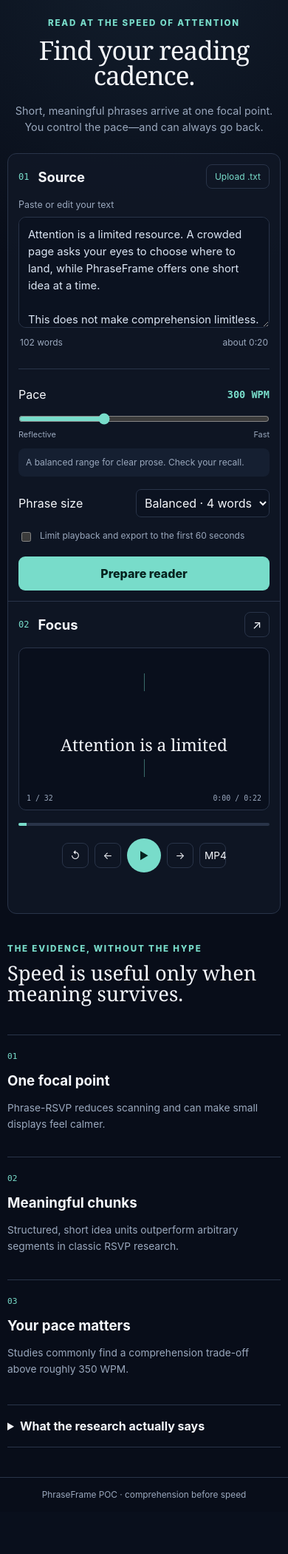
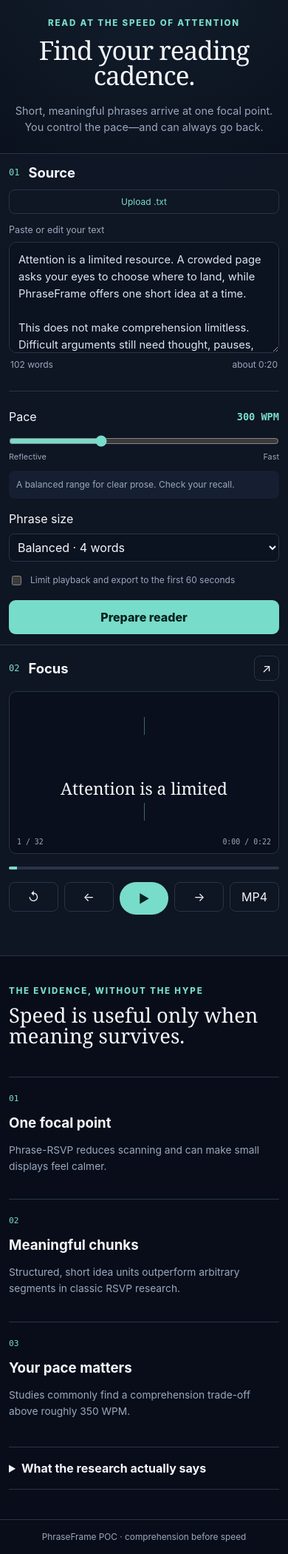
Before and after one commit to RodBC/PhraseFrame, a FastAPI app: page / in a window 390 px wide. Shown: the part 62-2162 px from the top of the page at 74% size. Before the commit the page ends 2089 px from the top, so only its background shows below. Run offline with FastAPI, Linux system fonts and the light colour scheme.

Commit message:
retry de responsividade

```diff
--- a/src/phraseframe/web/static/styles.css
+++ b/src/phraseframe/web/static/styles.css
@@ -49,7 +49,12 @@ button:focus-visible, textarea:focus-visible, select:focus-visible, input:focus-
 .brand { color: var(--text); display: flex; gap: 12px; align-items: center; text-decoration: none; font-weight: 750; }
 .brand-mark { display: grid; place-items: center; width: 34px; height: 34px; border: 1px solid var(--accent); border-radius: 9px; color: var(--accent); font-size: .72rem; }
 .privacy-note { color: var(--muted); font-size: .82rem; }
-main { max-width: 1240px; margin: auto; padding: 28px 24px 70px; }
+main {
+  width: 100%;
+  max-width: 1240px;
+  margin: auto;
+  padding: 28px clamp(12px, 3vw, 24px) 70px;
+}
 .hero { text-align: center; max-width: 760px; margin: 34px auto 54px; }
 .eyebrow { color: var(--accent); font-size: .72rem; letter-spacing: .16em; font-weight: 800; }
 .hero h1 { margin: 12px 0; font-family: Georgia, serif; font-size: clamp(2.6rem, 6vw, 5.4rem); line-height: .98; font-weight: 500; letter-spacing: -.04em; }
@@ -57,7 +62,7 @@ main { max-width: 1240px; margin: auto; padding: 28px 24px 70px; }
 
 .workspace {
   display: grid;
-  grid-template-columns: minmax(0, .75fr) minmax(0, 1.25fr);
+  grid-template-columns: 1fr;
   width: 100%;
   max-width: 100%;
   background: rgba(17, 24, 39, .82);
@@ -68,12 +73,30 @@ main { max-width: 1240px; margin: auto; padding: 28px 24px 70px; }
 }
 
 .source-panel, .reader-panel {
-  padding: 30px;
+  padding: clamp(14px, 4vw, 30px);
+  min-width: 0;
+  width: 100%;
+  max-width: 100%;
+  overflow: hidden;
+}
+
+.source-panel { border-bottom: 1px solid var(--line); }
+
+.section-heading {
+  display: flex;
+  align-items: center;
+  justify-content: space-between;
+  gap: 12px;
+  margin-bottom: 22px;
   min-width: 0;
 }
-.source-panel { border-right: 1px solid var(--line); }
-.section-heading { display: flex; align-items: center; justify-content: space-between; margin-bottom: 22px; }
-.section-heading > div { display: flex; align-items: center; gap: 12px; }
+
+.section-heading > div {
+  display: flex;
+  align-items: center;
+  gap: 12px;
+  min-width: 0;
+}
 .step { color: var(--accent); font-family: ui-monospace, monospace; font-size: .75rem; }
 h2 { margin: 0; font-size: 1.15rem; }
 .source-panel > label { display: block; color: var(--muted); font-size: .78rem; margin-bottom: 9px; }
@@ -86,7 +109,9 @@ h2 { margin: 0; font-size: 1.15rem; }
 .file-button { padding: 8px 11px; color: var(--accent); font-size: .75rem; }
 .file-button input { display: none; }
 textarea {
+  display: block;
   width: 100%;
+  max-width: 100%;
   min-height: 230px;
   resize: vertical;
   padding: 15px;
@@ -96,7 +121,13 @@ textarea {
   background: #0b1220;
   line-height: 1.55;
 }
-.source-meta, .range-label, .range-scale, .setting-row { display: flex; justify-content: space-between; align-items: center; }
+.source-meta, .range-label, .range-scale, .setting-row {
+  display: flex;
+  justify-content: space-between;
+  align-items: center;
+  gap: 10px;
+  min-width: 0;
+}
 .source-meta { color: var(--muted); font-size: .75rem; margin: 8px 2px 28px; }
 .settings { border-top: 1px solid var(--line); padding-top: 24px; }
 .range-label output { color: var(--accent); font: 700 .85rem ui-monospace, monospace; }
@@ -105,8 +136,26 @@ input[type="range"] { width: 100%; accent-color: var(--accent); margin: 15px 0 6
 .guidance { color: var(--muted); background: var(--panel-soft); padding: 10px; border-radius: 8px; font-size: .75rem; line-height: 1.45; }
 .guidance.warning { color: var(--warning); }
 .setting-row { margin-top: 17px; }
-select { color: var(--text); background: #0b1220; border: 1px solid var(--line); border-radius: 7px; padding: 7px; }
-.check-row { display: flex; gap: 9px; align-items: flex-start; margin: 17px 0; color: var(--muted); font-size: .75rem; line-height: 1.4; }
+.setting-row select { max-width: 100%; }
+select {
+  color: var(--text);
+  background: #0b1220;
+  border: 1px solid var(--line);
+  border-radius: 7px;
+  padding: 7px;
+  max-width: 100%;
+}
+.check-row {
+  display: flex;
+  gap: 9px;
+  align-items: flex-start;
+  margin: 17px 0;
+  color: var(--muted);
+  font-size: .75rem;
+  line-height: 1.4;
+  min-width: 0;
+}
+.check-row input { flex: 0 0 auto; margin-top: 2px; }
 .primary-button {
   width: 100%;
   padding: 13px;
@@ -169,9 +218,28 @@ select { color: var(--text); background: #0b1220; border: 1px solid var(--line);
 .stage-footer { position: absolute; left: 20px; right: 20px; bottom: 16px; display: flex; justify-content: space-between; color: var(--muted); font: .7rem ui-monospace, monospace; }
 .progress-track { height: 4px; background: var(--line); margin: 17px 0; overflow: hidden; border-radius: 2px; }
 #progress-bar { width: 0; height: 100%; background: var(--accent); transition: width .12s linear; }
-.transport { display: flex; justify-content: center; align-items: center; gap: 11px; }
-.transport button { width: 42px; height: 38px; }
-.transport .play-button { width: 54px; height: 54px; border-radius: 50%; color: #06231f; border: 0; background: var(--accent); }
+.transport {
+  display: grid;
+  grid-template-columns: repeat(5, minmax(0, 1fr));
+  gap: 8px;
+  width: 100%;
+  max-width: 100%;
+}
+
+.transport button {
+  width: 100%;
+  min-width: 0;
+  height: 40px;
+}
+
+.transport .play-button {
+  width: 100%;
+  height: 44px;
+  border-radius: 999px;
+  color: #06231f;
+  border: 0;
+  background: var(--accent);
+}
 .shortcut-note { text-align: center; color: var(--muted); font-size: .7rem; }
 kbd { border: 1px solid var(--line); border-bottom-width: 2px; border-radius: 4px; padding: 1px 5px; margin: 2px; }
 .status { min-height: 1.3em; color: var(--accent); text-align: center; font-size: .78rem; }
@@ -196,9 +264,15 @@ footer { padding: 24px; text-align: center; color: var(--muted); border-top: 1px
 .reader-stage:fullscreen { border: 0; border-radius: 0; background: #090f1c; }
 .reader-stage:fullscreen #phrase { font-size: clamp(3rem, 8vw, 8rem); }
 
+@media (min-width: 901px) {
+  .workspace { grid-template-columns: minmax(0, .75fr) minmax(0, 1.25fr); }
+  .source-panel {
+    border-bottom: 0;
+    border-right: 1px solid var(--line);
+  }
+}
+
 @media (max-width: 900px) {
-  .workspace { grid-template-columns: 1fr; }
-  .source-panel { border-right: 0; border-bottom: 1px solid var(--line); }
   .science-grid { grid-template-columns: 1fr; }
 }
 
@@ -211,13 +285,13 @@ footer { padding: 24px; text-align: center; color: var(--muted); border-top: 1px
   .brand span:last-child { font-size: .95rem; }
 
   main {
-    padding: 12px 10px 40px;
+    padding: 12px 0 40px;
     max-width: 100%;
   }
 
   .hero {
     margin: 12px auto 24px;
-    padding: 0 4px;
+    padding: 0 12px;
   }
 
   .hero h1 {
@@ -231,17 +305,45 @@ footer { padding: 24px; text-align: center; color: var(--muted); border-top: 1px
   }
 
   .workspace {
-    border-radius: 12px;
+    border-left: 0;
+    border-right: 0;
+    border-radius: 0;
     box-shadow: none;
   }
 
-  .source-panel, .reader-panel { padding: 14px; }
+  .source-panel, .reader-panel { padding: 14px 12px; }
 
   .section-heading {
-    flex-wrap: wrap;
-    gap: 10px;
+    flex-direction: column;
+    align-items: stretch;
     margin-bottom: 14px;
   }
+
+  .reader-panel .section-heading {
+    flex-direction: row;
+    align-items: center;
+  }
+
+  .section-heading > div { width: 100%; }
+
+  .reader-panel .section-heading > div { width: auto; flex: 1; }
+
+  .file-button {
+    width: 100%;
+    text-align: center;
+    justify-content: center;
+    display: inline-flex;
+    align-items: center;
+  }
+
+  .icon-button { align-self: flex-end; }
+
+  .setting-row {
+    flex-direction: column;
+    align-items: stretch;
+  }
+
+  .setting-row select { width: 100%; }
 
   textarea {
     min-height: 150px;
@@ -264,24 +366,11 @@ footer { padding: 24px; text-align: center; color: var(--muted); border-top: 1px
     font-size: .62rem;
   }
 
-  .transport { gap: 8px; }
-
-  .transport button {
-    width: 36px;
-    height: 34px;
-    font-size: .85rem;
-  }
-
-  .transport .play-button {
-    width: 46px;
-    height: 46px;
-  }
-
   .shortcut-note { display: none; }
 
   .science {
     margin-top: 40px;
-    padding: 0;
+    padding: 0 12px;
   }
 
   .science h2 { font-size: clamp(1.5rem, 7vw, 2rem); }
--- a/src/phraseframe/web/templates/index.html
+++ b/src/phraseframe/web/templates/index.html
@@ -2,7 +2,7 @@
 <html lang="en">
 <head>
   <meta charset="utf-8">
-  <meta name="viewport" content="width=device-width, initial-scale=1">
+  <meta name="viewport" content="width=device-width, initial-scale=1, viewport-fit=cover">
   <meta name="description" content="Phrase-paced reading with honest, comprehension-first controls.">
   <title>PhraseFrame — Find your reading cadence</title>
   <link rel="stylesheet" href="{{ url_for('static', path='/styles.css') }}">
```
Also changed, not shown: tests/test_web.py (+1 -1 lines).
